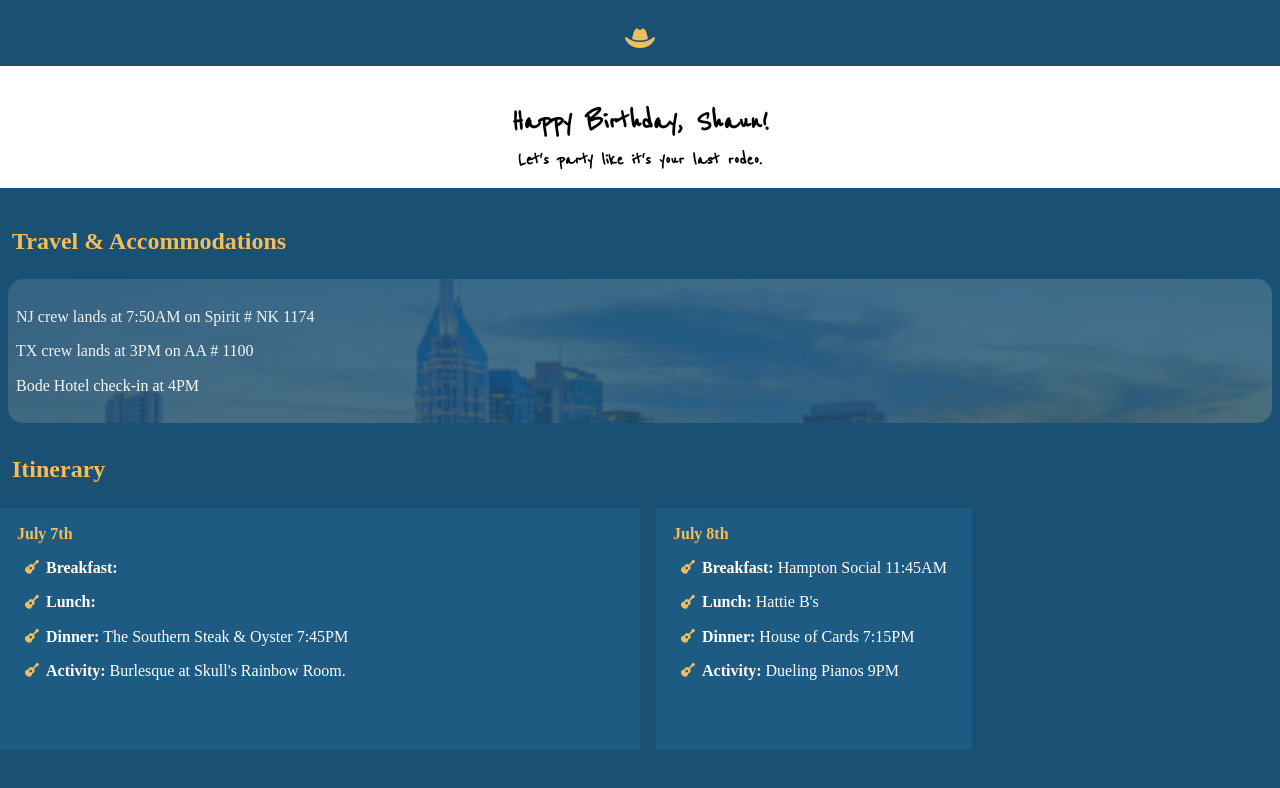
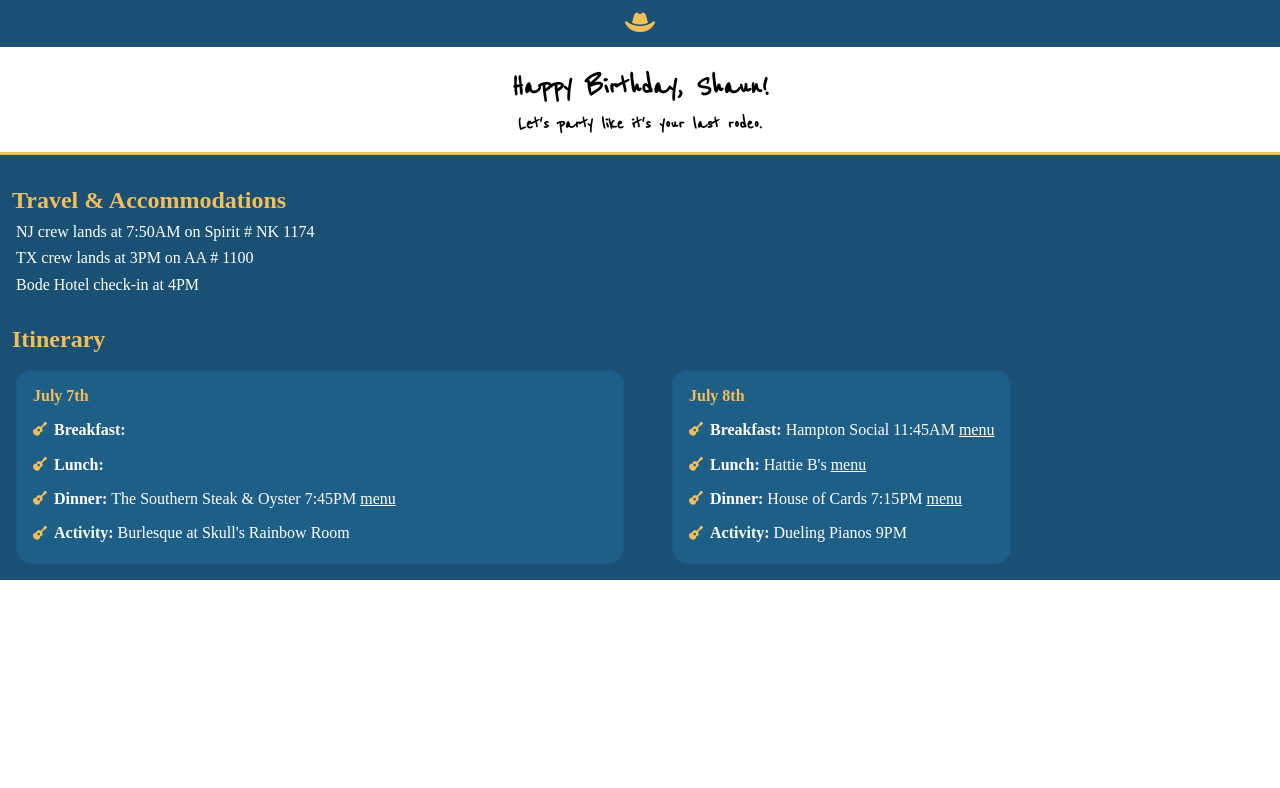
Before and after one commit to mserr113/Shauns-Birthday, a website: page index.html in a window 1280 px wide. Drawn offline with Linux system fonts and the light colour scheme; a web font is replaced by a local one.

Commit message:
added menu links, changed design

```diff
--- a/index.html
+++ b/index.html
@@ -15,31 +15,29 @@
 
 <body class="body">
     <header class="header">
-        <nav class="logo">
+        <nav class="logo-container">
             <div>
                 <i class="fa-solid fa-hat-cowboy fa-xl"></i>
         </nav>
+        <div class="message">
+            <h1 class="hbd-message">Happy Birthday, Shaun!</h1>
+            <h2 class="lets-party">Let's party like it's your last rodeo.</h2>
+        </div>
     </header>
     <main>
         <div class="party-page">
-            <div class="message">
-                <h1 class="hbd-message">Happy Birthday, Shaun!</h1>
-                <h2 class="lets-party">Let's party like it's your last rodeo.</h2>
-            </div>
-            <div class="section">
-                <div class="section-content">
+            <div class="section travel-section">
+                <div class="section-content travel-section-content">
                     <h2 class="section-title">Travel & Accommodations</h2>
                     <div class="travel-and-accommodations">
-                        <div class="day">
-                            <p class="timeline-note">NJ crew lands at 7:50AM on Spirit # NK 1174</p>
-                            <p class="timeline-note">TX crew lands at 3PM on AA # 1100</p>
-                            <p class="timeline-note">Bode Hotel check-in at 4PM</p>
-                        </div>
+                        <p class="timeline-note">NJ crew lands at 7:50AM on Spirit # NK 1174</p>
+                        <p class="timeline-note">TX crew lands at 3PM on AA # 1100</p>
+                        <p class="timeline-note">Bode Hotel check-in at 4PM</p>
                     </div>
                 </div>
             </div>
-            <div class="section">
-                <div class="section-content">
+            <div class="section itinerary-section">
+                <div class="section-content itinerary-section-content">
                     <h2 class="section-title">Itinerary</h2>
                     <div class="section-block">
                         <div class="day">
@@ -47,16 +45,16 @@
                                 <div class="date">July 7th</div>
                                 <li class="item"><i class="fa-solid fa-guitar fa-sm"></i><span class="item-title">Breakfast:</span></li>
                                 <li class="item"><i class="fa-solid fa-guitar fa-sm"></i><span class="item-title">Lunch:</span></li>
-                                <li class="item"><i class="fa-solid fa-guitar fa-sm"></i><span class="item-title">Dinner: </span>The Southern Steak & Oyster 7:45PM</li>
-                                <li class="item"><i class="fa-solid fa-guitar fa-sm"></i><span class="item-title">Activity: </span>Burlesque at Skull's Rainbow Room.</li>
+                                <li class="item"><i class="fa-solid fa-guitar fa-sm"></i><span class="item-title">Dinner: </span>The Southern Steak & Oyster 7:45PM <a class="menu-link" href="https://www.thesouthernnashville.com/menu">menu</a></li>
+                                <li class="item"><i class="fa-solid fa-guitar fa-sm"></i><span class="item-title">Activity: </span>Burlesque at Skull's Rainbow Room</li>
                             </ul>
                         </div>
                         <div class="section-details">
                             <ul>
                                 <div class="date">July 8th</div>
-                                <li class="item"><i class="fa-solid fa-guitar fa-sm"></i><span class="item-title">Breakfast: </span>Hampton Social 11:45AM </li>
-                                <li class="item"><i class="fa-solid fa-guitar fa-sm"></i><span class="item-title">Lunch:</span> Hattie B's</li>
-                                <li class="item"><i class="fa-solid fa-guitar fa-sm"></i><span class="item-title">Dinner: </span>House of Cards 7:15PM</li>
+                                <li class="item"><i class="fa-solid fa-guitar fa-sm"></i><span class="item-title">Breakfast: </span>Hampton Social 11:45AM <a class="menu-link" href="https://www.thehamptonsocial.com/nashville#menu=brunch">menu</a></li>
+                                <li class="item"><i class="fa-solid fa-guitar fa-sm"></i><span class="item-title">Lunch:</span> Hattie B's <a class="menu-link" href="https://hattieb.com/">menu</a></li>
+                                <li class="item"><i class="fa-solid fa-guitar fa-sm"></i><span class="item-title">Dinner: </span>House of Cards 7:15PM <a class="menu-link" href="https://www.hocnashville.com/menu">menu</a></li>
                                 <li class="item"><i class="fa-solid fa-guitar fa-sm"></i><span class="item-title">Activity: </span> Dueling Pianos 9PM</li>
                             </ul>
                         </div>
--- a/styles/styles.sass
+++ b/styles/styles.sass
@@ -4,18 +4,21 @@
 
 .body
   font-family: "Reenie Beanie", sans-serif
-  background-color: #195073
 
-.logo
-    padding-top: 2em
+
+.logo-container
+    padding: 1em 0 .8em 0
     text-align: center
     color: #F2BE5C
+    background-color: #195073
 
 .message
-    margin: 1em 0
-    padding: 1em
     background-color: white
+    padding-bottom: 1em
     text-align: center
+    border-bottom: solid
+    border-color: #F2BE5C
+
 
 .hbd-message
     background-color: white
@@ -25,16 +28,20 @@
     font-size: 1.25em
     background-color: white
 
+.party-page
+    background-color: #195073
+
 .section
     font-family: "agdasima"
     color: white
-    border-radius: 10px
-    padding: 1.5em 0
+    padding-top: 2em
+
+.travel-section-content
+    background-color: #195073
 
 .section-title
     color: #F2BE5C
     padding-left: .5em
-    padding-bottom: 1em
 
 .date
     padding: 1em 0 .5em 0
@@ -42,38 +49,22 @@
     color: #F2BE5C
 
 .timeline-note
-    padding-top: 1em
+    padding-top: .5em
+    padding-left: 1em
 
 .section-details
-    height: 15em
+    height: 12em
     padding: 0 1em
-    margin: 0 0 1em 0
-    border-style: solid
-    border-color: #1d5b83
+    margin: 1em
+    border-style: groove
+    border-color: #1E5688
     border-width: 1px
-    background-color: #1d5b83
-
-.travel-and-accommodations
-    padding: .8em 1em
-    position: relative
-    &::before
-        content: ''
-        position: absolute
-        top: 0px
-        bottom: 0px
-        left: 0px
-        right: 0px
-        background-image: url("../images/nashville.jpg")
-        background-size: cover
-        background-position: 0% 25%
-        height: 9em
-        opacity: .2
-        border-radius: 15px
-        margin: 0 .5em
+    background-color: #1E5F88
+    border-radius: 15px
 
 li
     list-style-type: none
-    padding: .5em
+    padding: .5em 0em
 
 li i
     padding-right: .5em
@@ -82,6 +73,11 @@ li i
 .item-title
     font-weight: 700
 
+.menu-link
+    color: white
+    &:visited
+        color: white
+
 @media (min-width: 660px)
     .section-block
         display: flex
```
Also changed, not shown: styles/styles.css, 1 other file.
